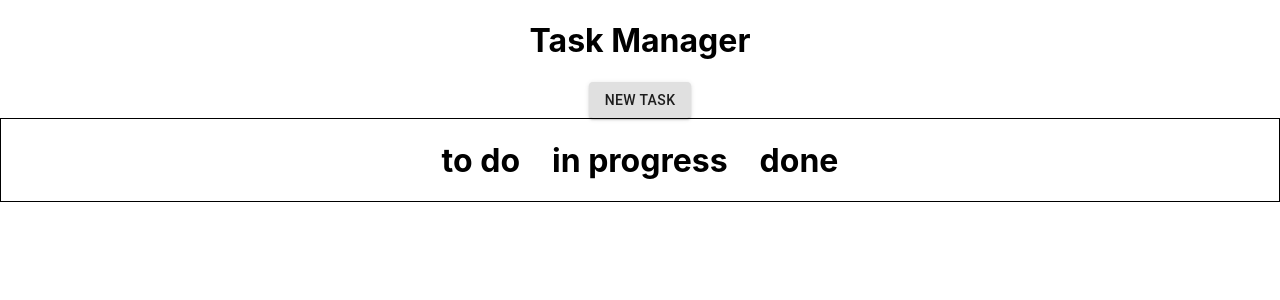
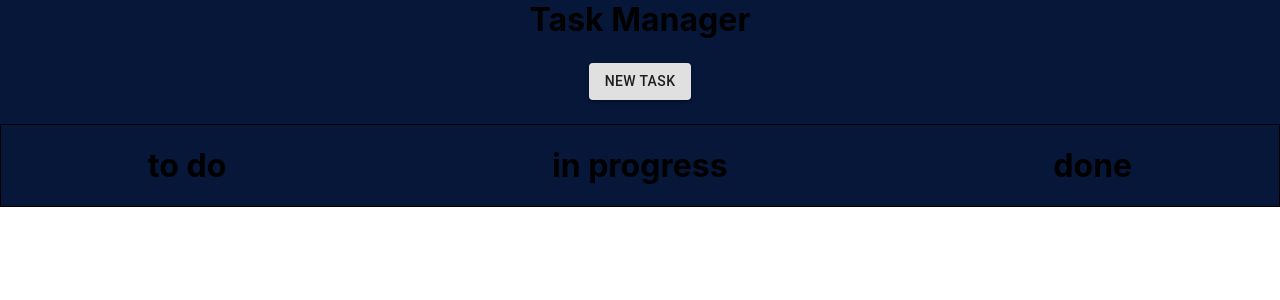
Before and after one commit to Bathoryw/Task-Manager-Ui, a React (Create React App) app: page / in a window 1280 px wide. Shown: the top 300 px of the page. Built offline with nearby package versions, Linux system fonts and the light colour scheme.

Commit message:
updated styles

```diff
--- a/src/Components/CreateTaskSection/index.tsx
+++ b/src/Components/CreateTaskSection/index.tsx
@@ -9,7 +9,9 @@ import {
 
 const useStyles = makeStyles((theme: Theme) =>
   createStyles({
-    main: {},
+    main: {
+      margin:theme.spacing(3,0)
+    },
   })
 );
 
--- a/src/Components/HomePage/index.tsx
+++ b/src/Components/HomePage/index.tsx
@@ -1,11 +1,16 @@
 import React from "react";
-import { Theme, createStyles, makeStyles } from "@material-ui/core";
+import { Theme, createStyles, makeStyles, Box } from "@material-ui/core";
 import TaskSection from "../TaskSection";
 import CreateTaskSection from "../CreateTaskSection";
 
 const useStyles = makeStyles((theme: Theme) =>
   createStyles({
-    main: {},
+    main: {
+      background:"#061739"
+    },
+    title: {
+      margin: 0
+    }
   })
 );
 
@@ -13,11 +18,11 @@ const HomePage: React.FC = () => {
   const classes = useStyles();
 
   return (
-    <div className={classes.main}>
-      <h1>Task Manager</h1>
+    <Box className={classes.main}>
+      <h1 className={classes.title} >Task Manager</h1>
       <CreateTaskSection />
       <TaskSection />
-    </div>
+    </Box>
   );
 };
 
--- a/src/Components/TaskSection/index.tsx
+++ b/src/Components/TaskSection/index.tsx
@@ -8,7 +8,7 @@ const useStyles = makeStyles((theme: Theme) =>
     main: {
       border: "1px solid black",
       display: "flex",
-      justifyContent: "center",
+      justifyContent: "space-around",
       gap: theme.spacing(4),
     },
   })
```
